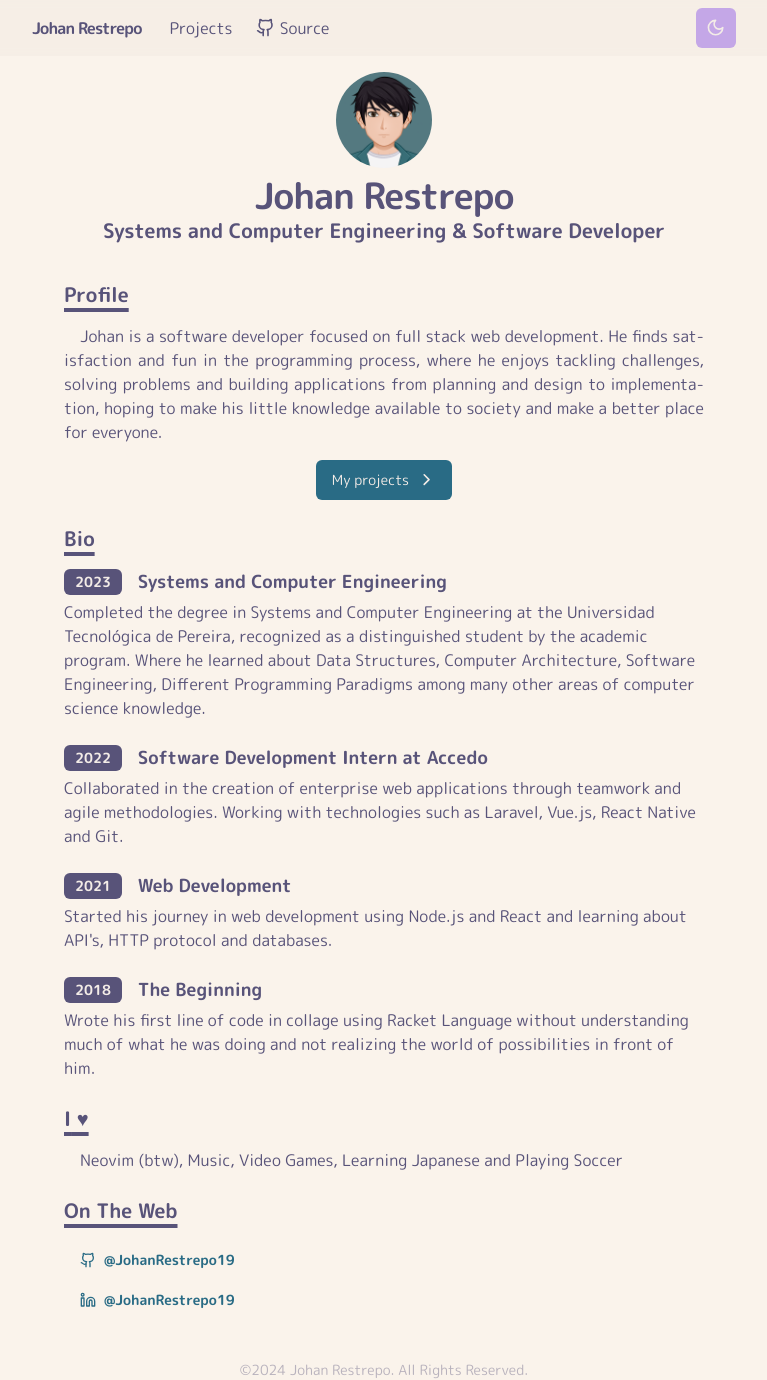
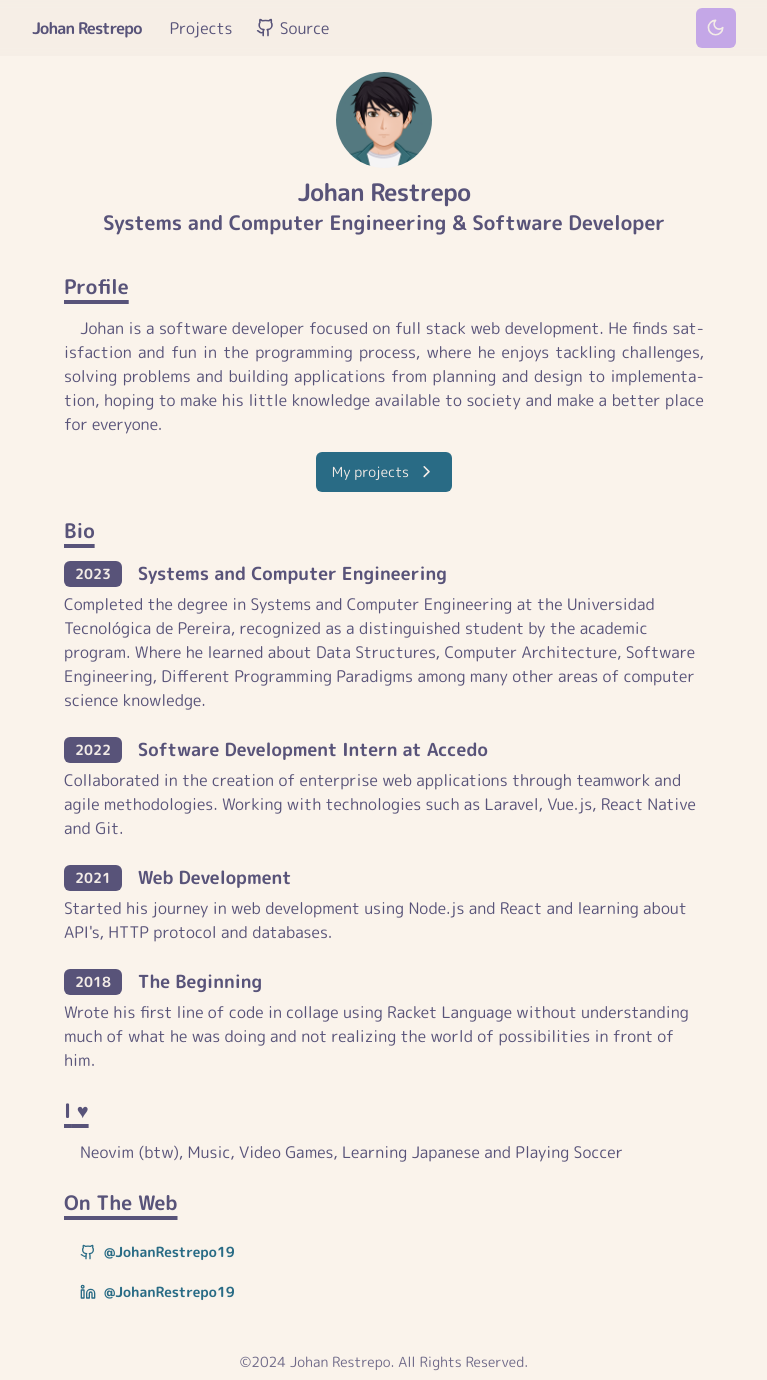
Before and after one commit to JohanRestrepo19/portfolio, a Next.js app: page /en/ in a window 1280 px wide. Shown: the whole page, without its empty margins (256-1023 px from the left). Built offline with nearby package versions, Linux system fonts and the light colour scheme.

Commit message:
fix: improve lighthouse results.

```diff
--- a/src/app/[lang]/page.tsx
+++ b/src/app/[lang]/page.tsx
@@ -48,7 +48,7 @@ export default function Home({params}: PageProps) {
             <AvatarFallback>Johan Restrepo</AvatarFallback>
           </Avatar>
           <div>
-            <Heading>Johan Restrepo</Heading>
+            <Heading as='h2'>Johan Restrepo</Heading>
             <Heading as="h3">{home.heading.role}</Heading>
           </div>
         </div>
--- a/src/app/layout.tsx
+++ b/src/app/layout.tsx
@@ -18,7 +18,7 @@ type Props = Readonly<{children: React.ReactNode}>;
 
 export default function RootLayout({children}: Props) {
   return (
-    <html suppressHydrationWarning>
+    <html lang='en' suppressHydrationWarning>
       <body
         className={cn(
           m_plus_rounded.variable,
--- a/src/components/Footer.tsx
+++ b/src/components/Footer.tsx
@@ -9,7 +9,7 @@ const Footer = () => {
     layout: {footer},
   } = getDictionary(params.lang);
   return (
-    <footer className="text-center text-sm opacity-40">
+    <footer className="text-center text-sm opacity-85">
       &copy;{new Date().getFullYear()} Johan Restrepo. {footer}
     </footer>
   );
--- a/src/components/ThemeToggle.tsx
+++ b/src/components/ThemeToggle.tsx
@@ -38,6 +38,7 @@ const ThemeToggle = () => {
           size="icon"
           onClick={handleToggleTheme}
           className="bg-[#c4a7e7] hover:bg-purple-700 dark:bg-[#f6c177] dark:hover:bg-orange-300"
+          aria-label='Toggle theme button'
         >
           {Icon}
         </Button>
```
Also changed, not shown: src/app/robots.txt (added), 1 other file (tests, documents, lock files or other folders).
